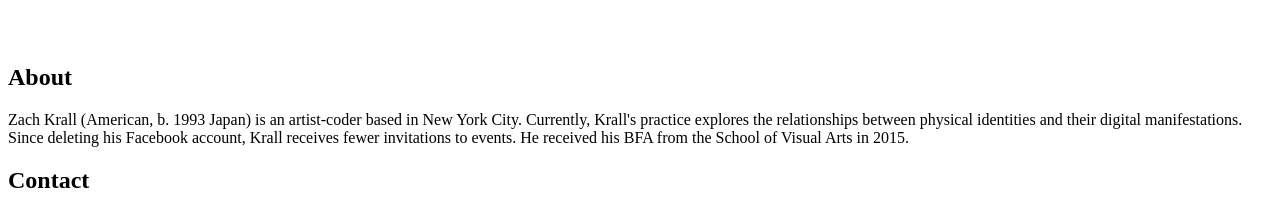
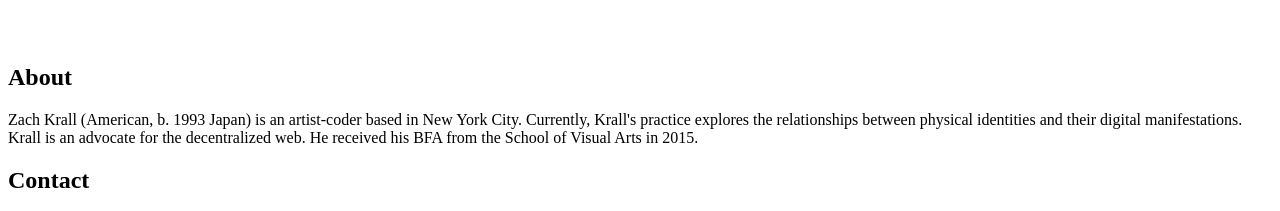
Before and after one commit to hdrhbbu1/krall-gatsby, a Gatsby site: page /info in a window 1280 px wide. Shown: the top 211 px of the page. Built offline with nearby package versions, Linux system fonts and the light colour scheme; Gatsby itself is replaced by a stand-in of ours.

Commit message:
Update info.js

```diff
--- a/src/pages/info.js
+++ b/src/pages/info.js
@@ -7,7 +7,7 @@ const IndexPage = () => (
     <section style={{marginTop:'4rem'}}>
     <h2>About</h2>
     <p>
-    Zach Krall (American, b. 1993 Japan) is an artist-coder based in New York City. Currently, Krall's practice explores the relationships between physical identities and their digital manifestations. Since deleting his Facebook account, Krall receives fewer invitations to events. He received his BFA from the School of Visual Arts in 2015.
+    Zach Krall (American, b. 1993 Japan) is an artist-coder based in New York City. Currently, Krall's practice explores the relationships between physical identities and their digital manifestations. Krall is an advocate for the decentralized web. He received his BFA from the School of Visual Arts in 2015.
     </p>
     </section>
 
```
